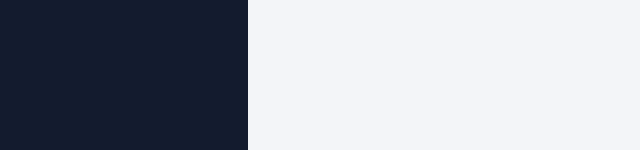
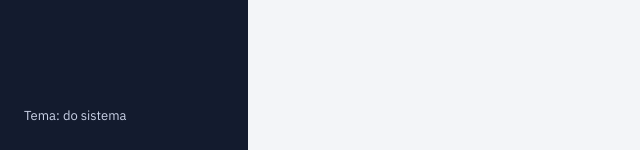
Before and after one commit to vlfcandido/aprovaos, a Python web app: template web/templates/aula/ver.html in a window 1280 px wide. Shown: the part 650-800 px from the top of the page, without its empty margins (0-640 px from the left). Run offline with Jinja, Linux system fonts and the light colour scheme; the template is opened without the code that fills it, so the values that code supplies are empty.

Commit message:
feat(ui): alternador de tema — o tema que a piloto validou era inalcançável
O protótipo tem o controle; o produto seguia só a preferência do sistema
operacional. Consequência prática: quem abre o AprovaOS num macOS em modo
escuro **nunca vê o tema claro**, que é justamente o que foi validado com a
piloto em 14/09. Os tokens já suportavam `data-theme="claro|escuro"` desde a
V1 — faltava quem os ligasse.

Cicla entre sistema, claro e escuro, e lembra a escolha. O script é o único
síncrono do shell, de propósito: aplicado depois da primeira pintura, a
página piscaria na cor errada antes de corrigir. `localStorage` pode lançar
em janela anônima, então a leitura e a escrita são protegidas e o tema do
sistema é o padrão quando falha. Sem JS o botão fica oculto — botão que não
faz nada é pior que botão ausente.

Co-Authored-By: Claude Opus 5 (1M context) <noreply@anthropic.com>

```diff
--- a/web/static/css/base.css
+++ b/web/static/css/base.css
@@ -124,6 +124,10 @@ a {
 .lateral__rodape {
   margin-top: auto;
   padding-inline: var(--espaco-2);
+  display: flex;
+  flex-direction: column;
+  align-items: flex-start;
+  gap: var(--espaco-2);
 }
 
 /* Botão com cara de link: para ações POST na navegação (ex.: sair) */
--- /dev/null
+++ b/web/static/js/tema.js
@@ -0,0 +1,63 @@
+// O que é: ilha de JS vanilla (ADR-0019) do alternador de tema — claro, escuro ou o do sistema.
+// O protótipo validado com a piloto tem esse controle, e o produto seguia só a preferência do
+// sistema operacional: quem valida o produto no macOS em modo escuro nunca via o tema claro, que
+// é justamente o que foi validado com ela. Os tokens já suportavam `data-theme="claro|escuro"`
+// desde a V1 (`web/static/css/tokens.css`) — faltava quem os ligasse.
+// Degrada sem quebrar: sem JS, o tema do sistema continua valendo e o botão não aparece.
+// Quando ler: ao mexer no tema ou ao investigar um "flash" de cor na carga da página.
+(function () {
+  var CHAVE = "aprovaos:tema";
+  var CICLO = ["sistema", "claro", "escuro"];
+  var ROTULO = { sistema: "Tema: do sistema", claro: "Tema: claro", escuro: "Tema: escuro" };
+
+  function lerPreferencia() {
+    // `localStorage` pode lançar (janela anônima, cookies bloqueados) — o tema do sistema é um
+    // padrão perfeitamente bom, então a falha nunca sobe.
+    try {
+      var salvo = window.localStorage.getItem(CHAVE);
+      return CICLO.indexOf(salvo) === -1 ? "sistema" : salvo;
+    } catch (erro) {
+      return "sistema";
+    }
+  }
+
+  function aplicar(tema) {
+    if (tema === "sistema") {
+      document.documentElement.removeAttribute("data-theme");
+    } else {
+      document.documentElement.setAttribute("data-theme", tema);
+    }
+  }
+
+  function guardar(tema) {
+    try {
+      window.localStorage.setItem(CHAVE, tema);
+    } catch (erro) {
+      /* sem persistência: o tema vale só nesta página, e tudo bem */
+    }
+  }
+
+  aplicar(lerPreferencia());
+
+  document.addEventListener("DOMContentLoaded", function () {
+    var botao = document.querySelector("[data-alternar-tema]");
+    if (!botao) {
+      return;
+    }
+    botao.hidden = false;
+
+    function pintarBotao() {
+      var atual = lerPreferencia();
+      botao.textContent = ROTULO[atual];
+      botao.setAttribute("aria-label", ROTULO[atual] + " — trocar");
+    }
+
+    pintarBotao();
+    botao.addEventListener("click", function () {
+      var proximo = CICLO[(CICLO.indexOf(lerPreferencia()) + 1) % CICLO.length];
+      guardar(proximo);
+      aplicar(proximo);
+      pintarBotao();
+    });
+  });
+})();
--- a/web/templates/base.html
+++ b/web/templates/base.html
@@ -16,6 +16,9 @@
   <link rel="stylesheet" href="/static/css/componentes.css">
   <link rel="stylesheet" href="/static/css/base.css">
   <script src="/static/js/htmx.min.js" defer></script>
+  {# Sem `defer`: o tema precisa valer antes da primeira pintura, senão a página pisca na
+     cor errada antes de corrigir. É o único script síncrono do shell. #}
+  <script src="/static/js/tema.js"></script>
 </head>
 <body>
   <div class="shell">
@@ -37,11 +40,16 @@
           <a href="/cadastro" {% if request.url.path == "/cadastro" %}aria-current="page"{% endif %}>Criar conta</a>
         {% endif %}
       </div>
-      {% if usuario_email %}
-        <form method="post" action="/sair" class="lateral__rodape">
-          <button class="botao-link" type="submit">Sair</button>
-        </form>
-      {% endif %}
+      <div class="lateral__rodape">
+        {# `hidden` por padrão: sem JS o botão não faria nada, e botão que não faz nada é pior
+           que botão ausente. A ilha `tema.js` o revela. #}
+        <button class="botao-link" type="button" data-alternar-tema hidden>Tema</button>
+        {% if usuario_email %}
+          <form method="post" action="/sair">
+            <button class="botao-link" type="submit">Sair</button>
+          </form>
+        {% endif %}
+      </div>
     </nav>
     <div class="coluna">
       <main id="conteudo" class="conteudo">
```
